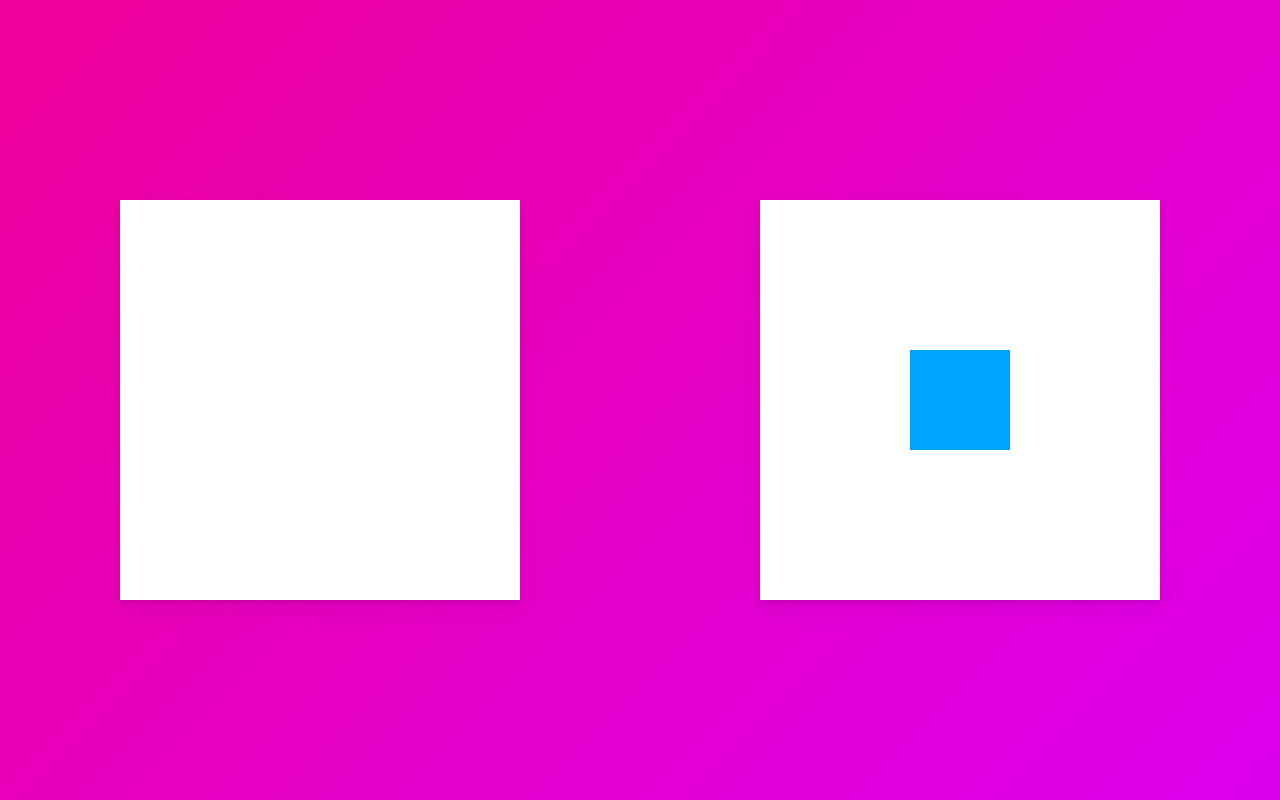
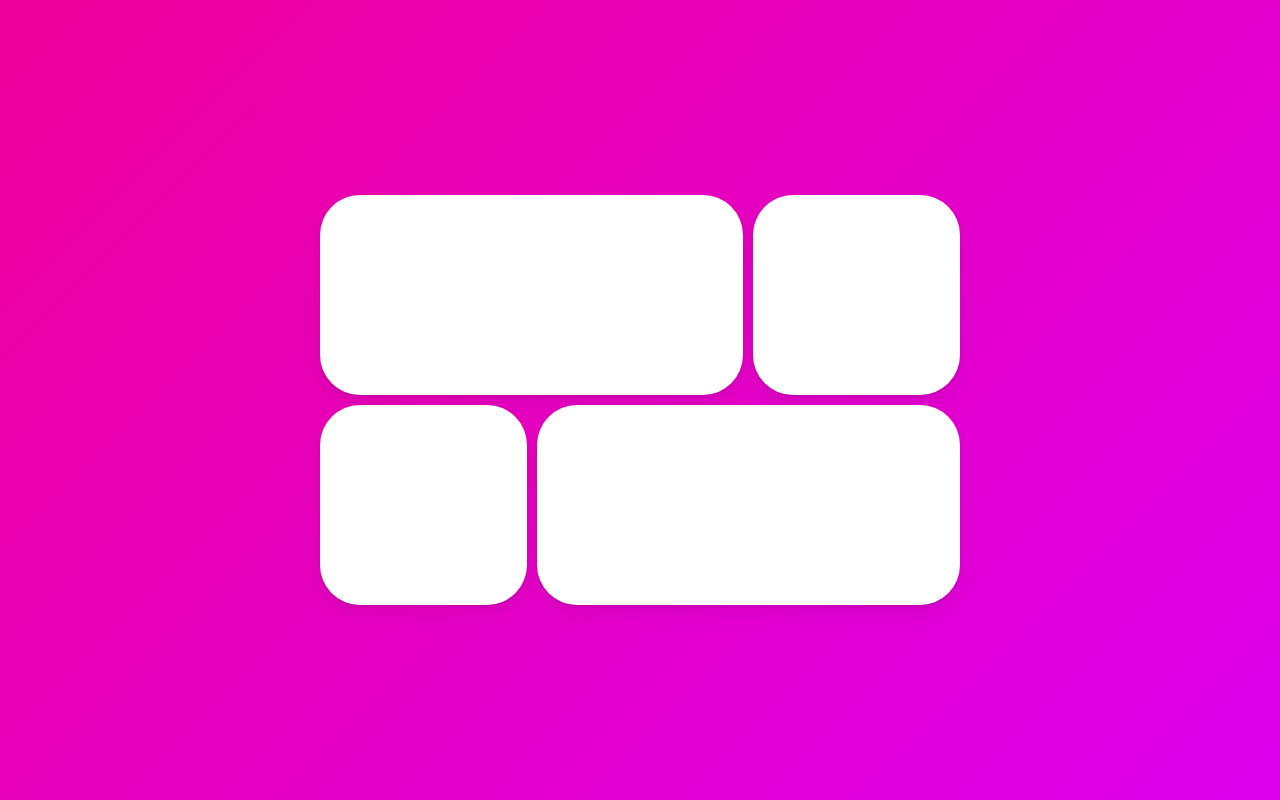
Before and after one commit to DwarfThema/M-Netflix-clone, a React (Create React App) app: page / in a window 1280 px wide. Built offline with nearby package versions, Linux system fonts and the light colour scheme.

Commit message:
Grid Layout(1)_overLay & Box animation

```diff
--- a/src/App.tsx
+++ b/src/App.tsx
@@ -17,21 +17,35 @@
   align-items: center;
 `;
 
+const Grid = styled(motion.div)`
+  display: grid;
+  grid-template-columns: repeat(3, 1fr);
+  width: 50vw;
+  gap: 10px;
+  div:first-child,
+  div:last-child {
+    grid-column: span 2;
+  }
+`;
+
 const Box = styled(motion.div)`
-  width: 400px;
-  height: 400px;
+  height: 200px;
   background-color: rgba(255, 255, 255, 1);
   display: flex;
   justify-content: center;
   align-items: center;
   font-size: 28px;
+  border-radius: 40px;
   box-shadow: 0 2px 3px rgba(0, 0, 0, 0.1), 0 10px 20px rgba(0, 0, 0, 0.06);
 `;
-const Circle = styled(motion.div)`
-  background-color: #00a5ff;
-  height: 100px;
-  width: 100px;
-  border-radius: 50px;
+
+const OverLay = styled(motion.div)`
+  height: 100%;
+  width: 100%;
+  position: absolute;
+  display: flex;
+  justify-content: center;
+  align-items: center;
 `;
 
 function App() {
@@ -39,12 +53,26 @@
   const toggleClicked = () => setClicked((prev) => !prev);
   return (
     <Wrapper onClick={toggleClicked}>
-      <Box>
-        {clicked ? <Circle layoutId="1" style={{ borderRadius: 40 }} /> : null}
-      </Box>
-      <Box>
-        {!clicked ? <Circle layoutId="1" style={{ borderRadius: 0 }} /> : null}
-      </Box>
+      <Grid>
+        <Box layoutId="hello" />
+        <Box />
+        <Box />
+        <Box />
+      </Grid>
+      <AnimatePresence>
+        {clicked ? (
+          <OverLay
+            initial={{
+              backgroundColor: "rgba(0, 0, 0, 0)",
+            }}
+            animate={{ backgroundColor: "rgba(0, 0, 0, 0.7)" }}
+            exit={{ backgroundColor: "rgba(0, 0, 0, 0)" }}
+          >
+            <Box style={{ width: 400, height: 200 }} layoutId="hello" />
+          </OverLay>
+        ) : null}
+      </AnimatePresence>
+      {/* 애니메이트 프레젠스를 쓰면 3개의 옵션을 준다. initial / animate / exit 는 순서대로의 state이다. */}
     </Wrapper>
   );
 }
```
